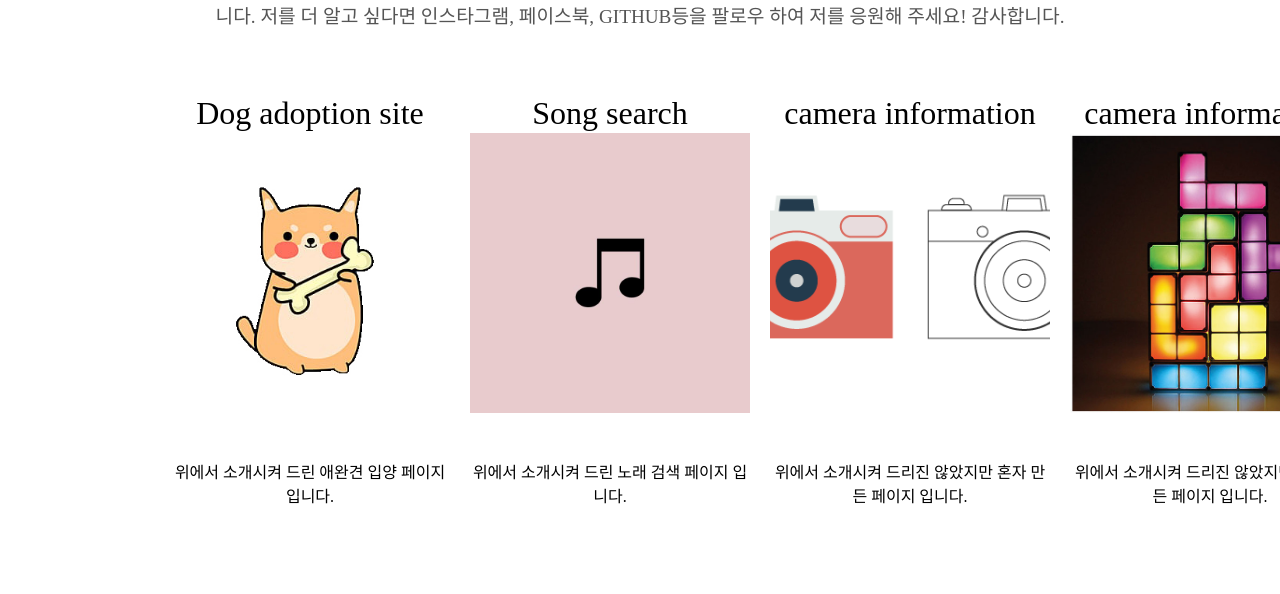
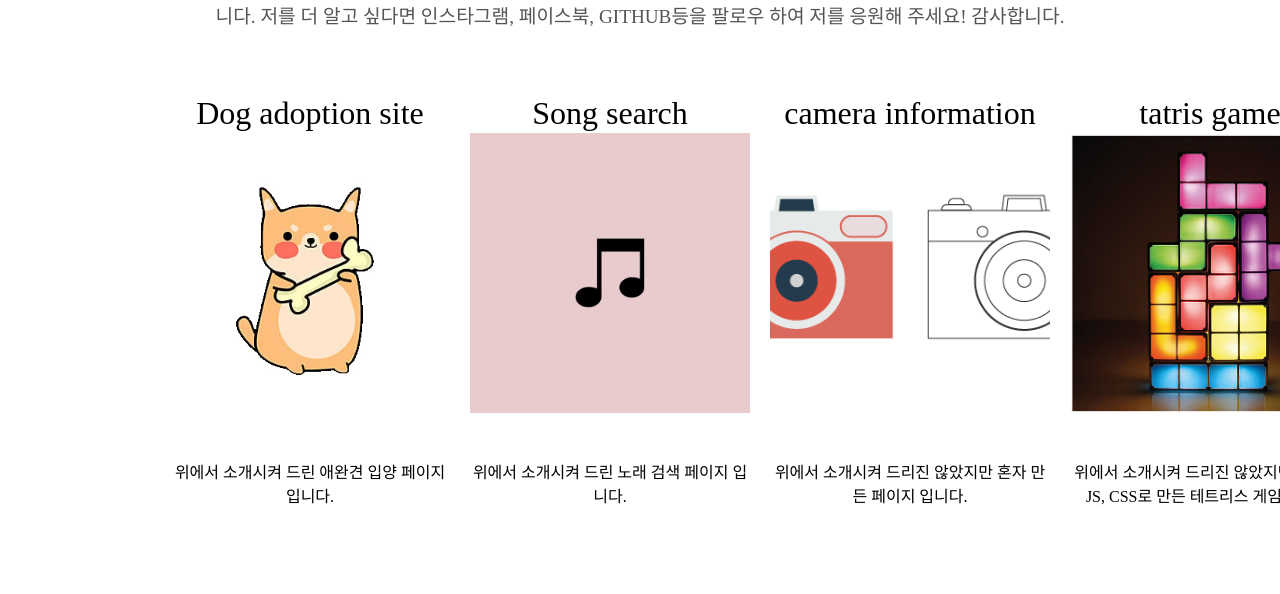
Before and after one commit to kimklho/kimklho.github.io, a Jekyll site: the page built from index.html, in a window 1280 px wide. Shown: the part 1111-1705 px from the top of the page. Built offline with Jekyll 4.4.1, drawn with Linux system fonts in a browser that asks for light colours; some web fonts are replaced.

Commit message:
Update about.html

```diff
--- a/_includes/about.html
+++ b/_includes/about.html
@@ -36,9 +36,9 @@
   </div>
   <div class="tech">
     <a href="TTRS_mian/index.html">
-      <h2 style="color: black; margin: 0 auto;">camera information</h2>
+      <h2 style="color: black; margin: 0 auto;">tatris game</h2>
       <img class="img222" src="New_img/TTRS.jpg" >
-      <p style="color: black;">위에서 소개시켜 드리진 않았지만 혼자 만든 페이지 입니다.</p>
+      <p style="color: black;">위에서 소개시켜 드리진 않았지만 HTML, JS, CSS로 만든 테트리스 게임 입니다.</p>
     </a>
   </div>
 </div>
```
